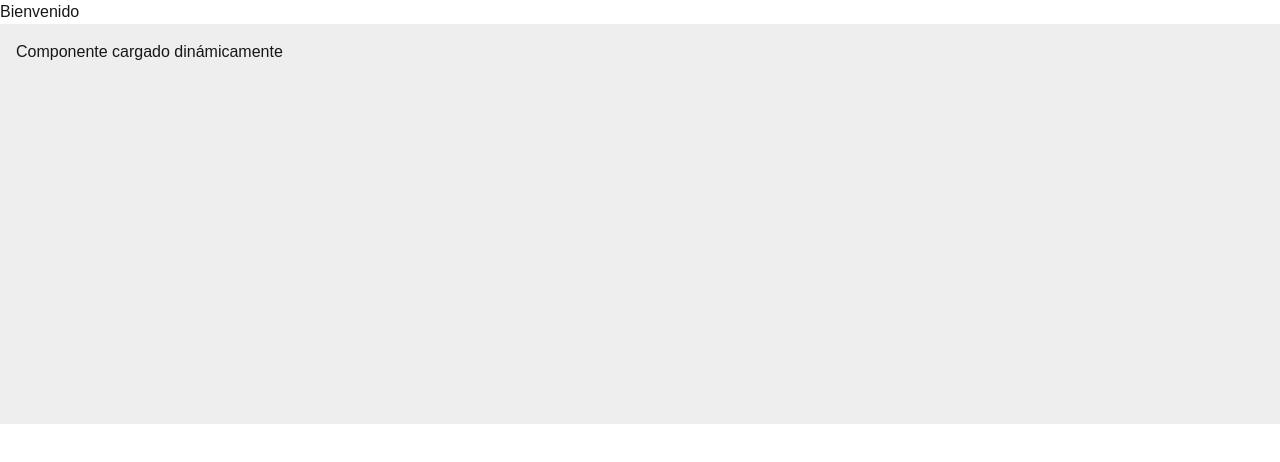
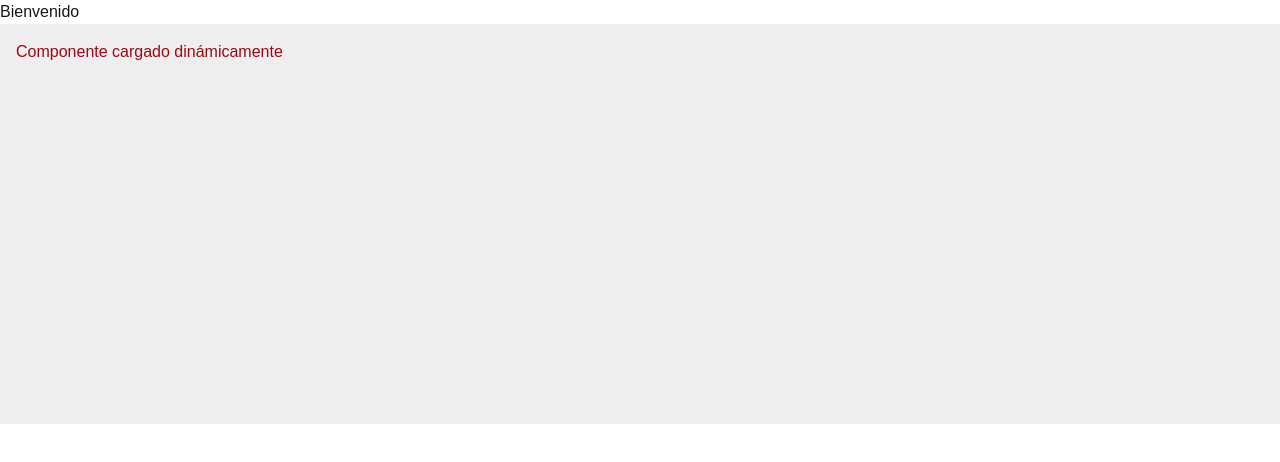
Before and after one commit to Nieve2205/proyectoSEO, a Next.js app: page / in a window 1280 px wide. Shown: the top 462 px of the page. Built offline with nearby package versions, Linux system fonts and the light colour scheme.

Commit message:
se implementa  lazy loading y optimizacion de fuentes

```diff
--- a/src/components/LargeComponent.js
+++ b/src/components/LargeComponent.js
@@ -1,7 +1,7 @@
 export default function LargeComponent() {
   return (
     <div style={{ height: "400px", background: "#eee", padding: "1rem" }}>
-      <h2>Componente cargado dinámicamente</h2>
+      <h2 className="text-red-800">Componente cargado dinámicamente</h2>
     </div>
   );
 }
```
